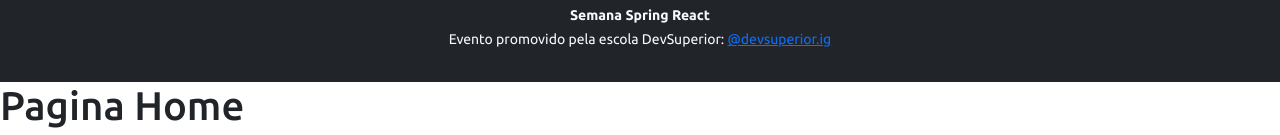
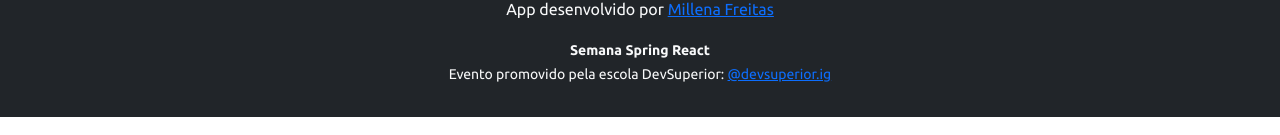
Before and after one commit to freitasmillena/projetosds4, a React (Create React App) app in the folder frontend/: page /dashboard in a window 1280 px wide. Shown: the part 683-818 px from the top of the page. Built offline with nearby package versions, Linux system fonts and the light colour scheme; no server answers.

Commit message:
Fixed dashboard

```diff
--- a/frontend/src/pages/Dashboard/index.tsx
+++ b/frontend/src/pages/Dashboard/index.tsx
@@ -30,9 +30,7 @@ const Dashboard = () => {
 
             <Footer />
 
-        </><div>
-                <h1>Pagina Home</h1>
-            </div></>
+        </></>
 
     );
 }
```
